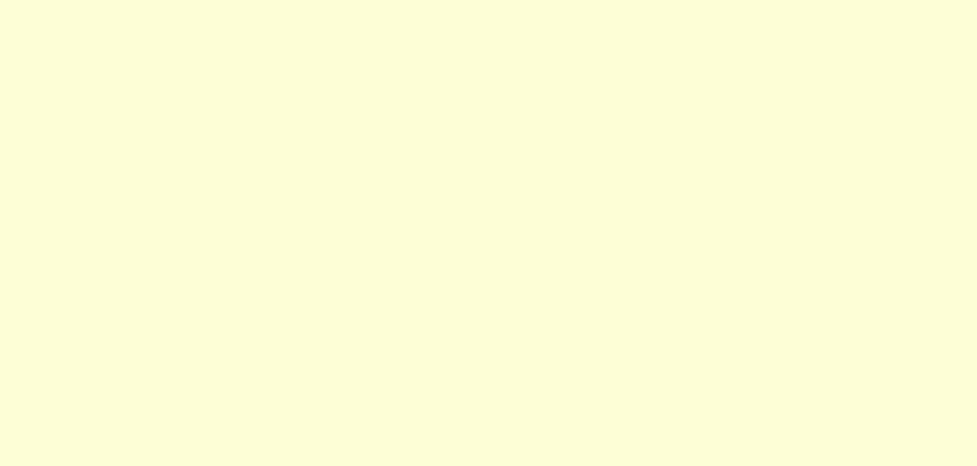
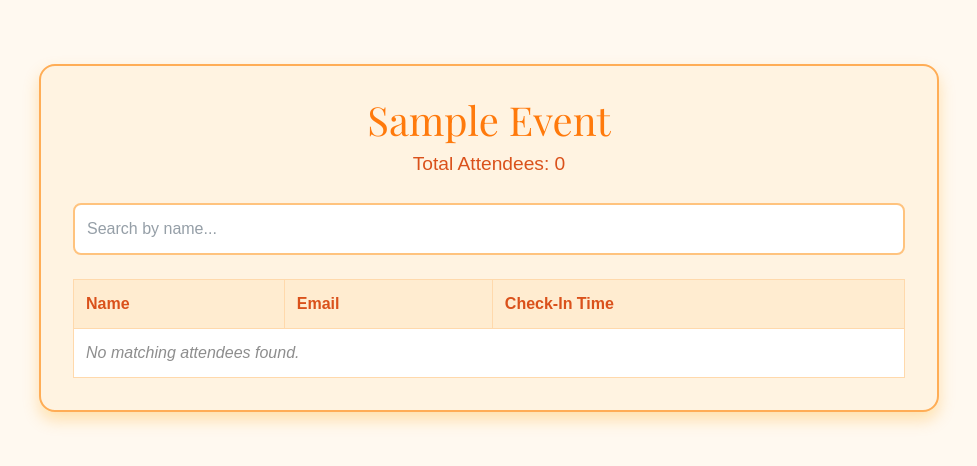
Before and after one commit to Jessicaus/eggroll, a React (Vite) app in the folder frontend/: page /attendance in a window 1280 px wide. Before the commit this address had no page. Shown: the top 466 px of the page, without its empty margins (151-1128 px from the left). Built offline with nearby package versions, Linux system fonts and the light colour scheme; a web font is replaced by a local one.

Commit message:
First version of the attendance list page

```diff
--- a/frontend/src/App.jsx
+++ b/frontend/src/App.jsx
@@ -7,6 +7,7 @@ import Login from './Pages/Login';
 import Register from './Pages/Register';
 import Home from './Pages/Home';
 import CreateEvent from './Pages/CreateEvent';
+import AttendanceList from './Pages/AttendanceList'
 import './App.css';
 
 function App() {
@@ -15,7 +16,8 @@ function App() {
       <Route path="/" element={<Login />} />
       <Route path="/signup" element={<Register />} />
       <Route path="/home" element={<Home />} />
-      <Route path ="/create" element = {<CreateEvent />} />
+      <Route path="/create" element = {<CreateEvent />} />
+      <Route path="/attendance" element = {<AttendanceList/>} />
     </Routes>
   )
 }
--- /dev/null
+++ b/frontend/src/Pages/AttendanceList.css
@@ -0,0 +1,76 @@
+.attendance-container {
+    display: flex;
+    justify-content: center;
+    align-items: flex-start;
+    padding-top: 4rem;
+    background-color: #fff9f0;
+    min-height: 100vh;
+}
+
+.attendance-card {
+    background-color: #fff3e0;
+    border: 2px solid #ffa94d;
+    border-radius: 16px;
+    padding: 2rem;
+    width: 90%;
+    max-width: 900px;
+    box-shadow: 0 8px 16px rgba(255, 165, 0, 0.3);
+    font-family: 'Arial', sans-serif;
+}
+
+.event-title {
+    color: #ff7300;
+    font-size: 2.5rem;
+    margin-bottom: 0.5rem;
+    text-align: center;
+    font-family: 'Playfair Display', serif;
+}
+
+.total-attendees {
+    font-size: 1.2rem;
+    color: #d9480f;
+    text-align: center;
+    margin-bottom: 1.5rem;
+}
+
+.search-bar {
+    width: 100%;
+    padding: 0.75rem;
+    margin-bottom: 1.5rem;
+    border: 2px solid #ffc078;
+    border-radius: 8px;
+    font-size: 1rem;
+    background-color: #fff;
+    outline: none;
+}
+
+.table-container {
+    overflow-x: auto;
+}
+
+.attendance-table {
+    width: 100%;
+    border-collapse: collapse;
+}
+
+.attendance-table th,
+.attendance-table td {
+    border: 1px solid #ffd8a8;
+    padding: 0.75rem;
+    text-align: left;
+    font-size: 1rem;
+    background-color: #fff;
+}
+
+.attendance-table th {
+    background-color: #ffecce;
+    color: #d9480f;
+    font-weight: bold;
+}
+
+.no-results {
+    text-align: center;
+    padding: 1rem;
+    color: #888;
+    font-style: italic;
+}
--- /dev/null
+++ b/frontend/src/Pages/AttendanceList.jsx
@@ -0,0 +1,56 @@
+import React, { useState } from 'react';
+import './AttendanceList.css';
+
+const AttendanceList = ({ eventName = "Sample Event", attendees = [] }) => {
+  const [searchTerm, setSearchTerm] = useState('');
+
+  const filteredAttendees = attendees
+    .filter(attendee => attendee.name.toLowerCase().includes(searchTerm.toLowerCase()))
+    .sort((a, b) => new Date(a.checkInTime) - new Date(b.checkInTime));
+
+  return (
+    <div className="attendance-container">
+      <div className="attendance-card">
+        <h1 className="event-title">{eventName}</h1>
+        <p className="total-attendees">Total Attendees: {attendees.length}</p>
+
+        <input
+          type="text"
+          className="search-bar"
+          placeholder="Search by name..."
+          value={searchTerm}
+          onChange={(e) => setSearchTerm(e.target.value)}
+        />
+
+        <div className="table-container">
+          <table className="attendance-table">
+            <thead>
+              <tr>
+                <th>Name</th>
+                <th>Email</th>
+                <th>Check-In Time</th>
+              </tr>
+            </thead>
+            <tbody>
+              {filteredAttendees.length > 0 ? (
+                filteredAttendees.map((attendee, index) => (
+                  <tr key={index}>
+                    <td>{attendee.name}</td>
+                    <td>{attendee.email}</td>
+                    <td>{new Date(attendee.checkInTime).toLocaleString()}</td>
+                  </tr>
+                ))
+              ) : (
+                <tr>
+                  <td colSpan="3" className="no-results">No matching attendees found.</td>
+                </tr>
+              )}
+            </tbody>
+          </table>
+        </div>
+      </div>
+    </div>
+  );
+};
+
+export default AttendanceList;
```
